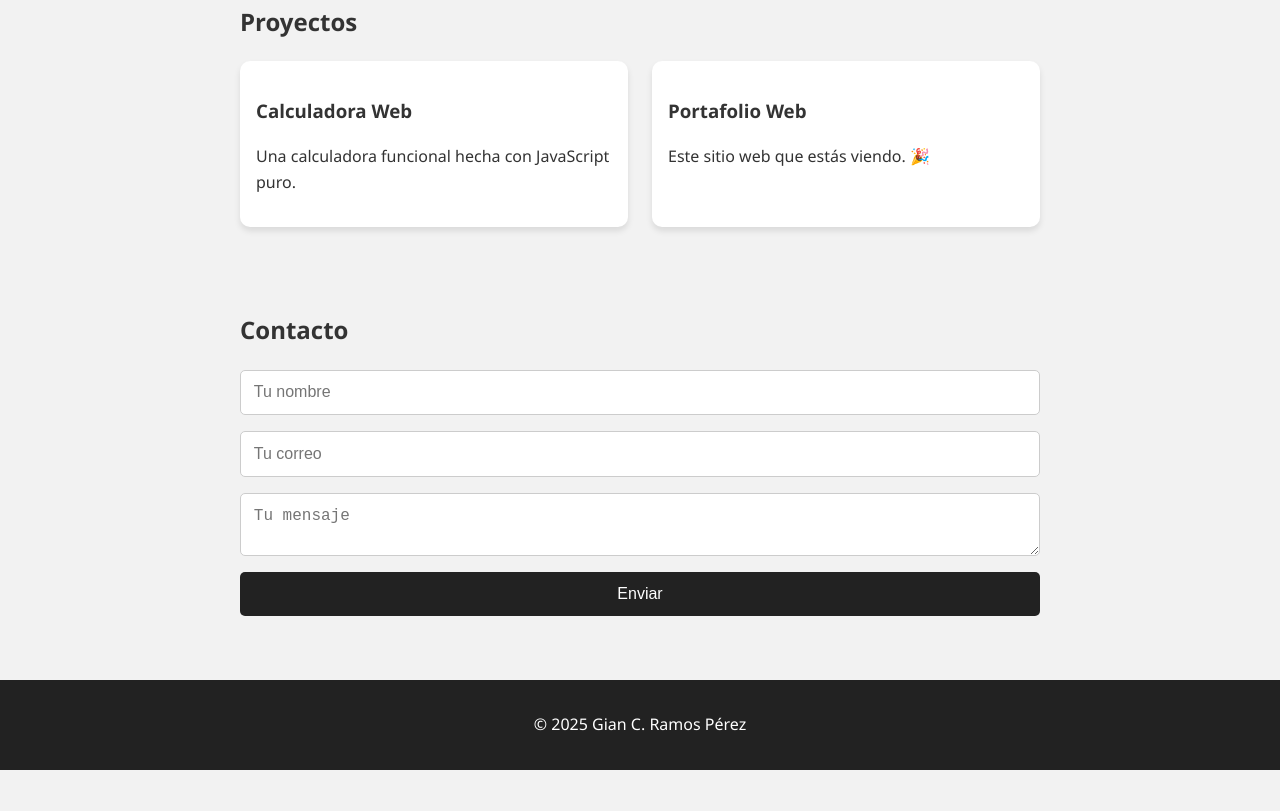
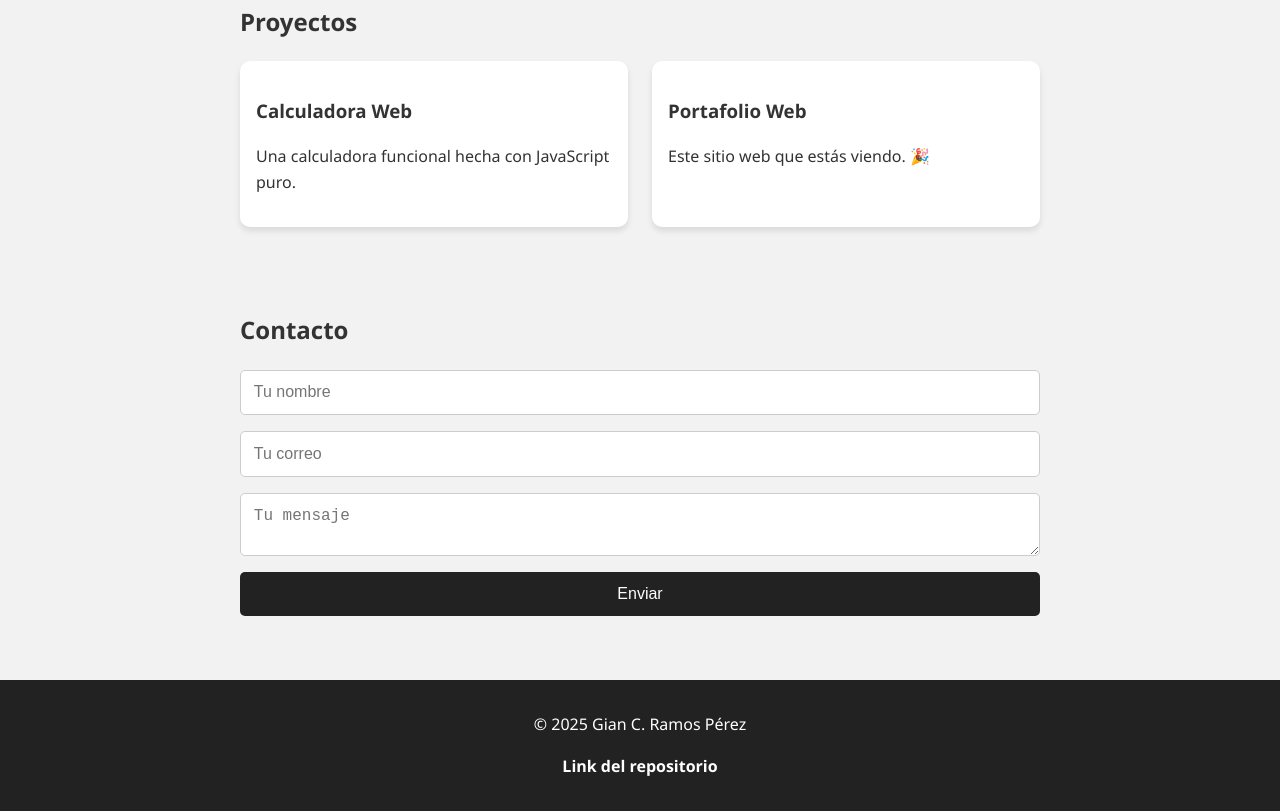
Before and after one commit to GianRamosP/GianRamosPortfolio, a plain HTML site: page index.html in a window 1280 px wide. Shown: the part 516-1327 px from the top of the page. Before the commit the page ends 1286 px from the top, so only its background shows below. Drawn offline with Linux system fonts and the light colour scheme.

Commit message:
add footer

```diff
--- a/index.html
+++ b/index.html
@@ -59,6 +59,11 @@
 
     <footer>
       <p>&copy; 2025 Gian C. Ramos Pérez</p>
+      <p>
+        <a href="https://github.com/tu-usuario" target="_blank"
+          >Link del repositorio</a
+        >
+      </p>
     </footer>
 
     <script src="script.js"></script>
--- a/style.css
+++ b/style.css
@@ -92,3 +92,15 @@ footer {
   color: inherit;
   display: block;
 }
+
+footer a,
+#sobre-mi a {
+  color: inherit;
+  text-decoration: none;
+  font-weight: bold;
+}
+
+footer a:hover,
+#sobre-mi a:hover {
+  text-decoration: underline;
+}
```
